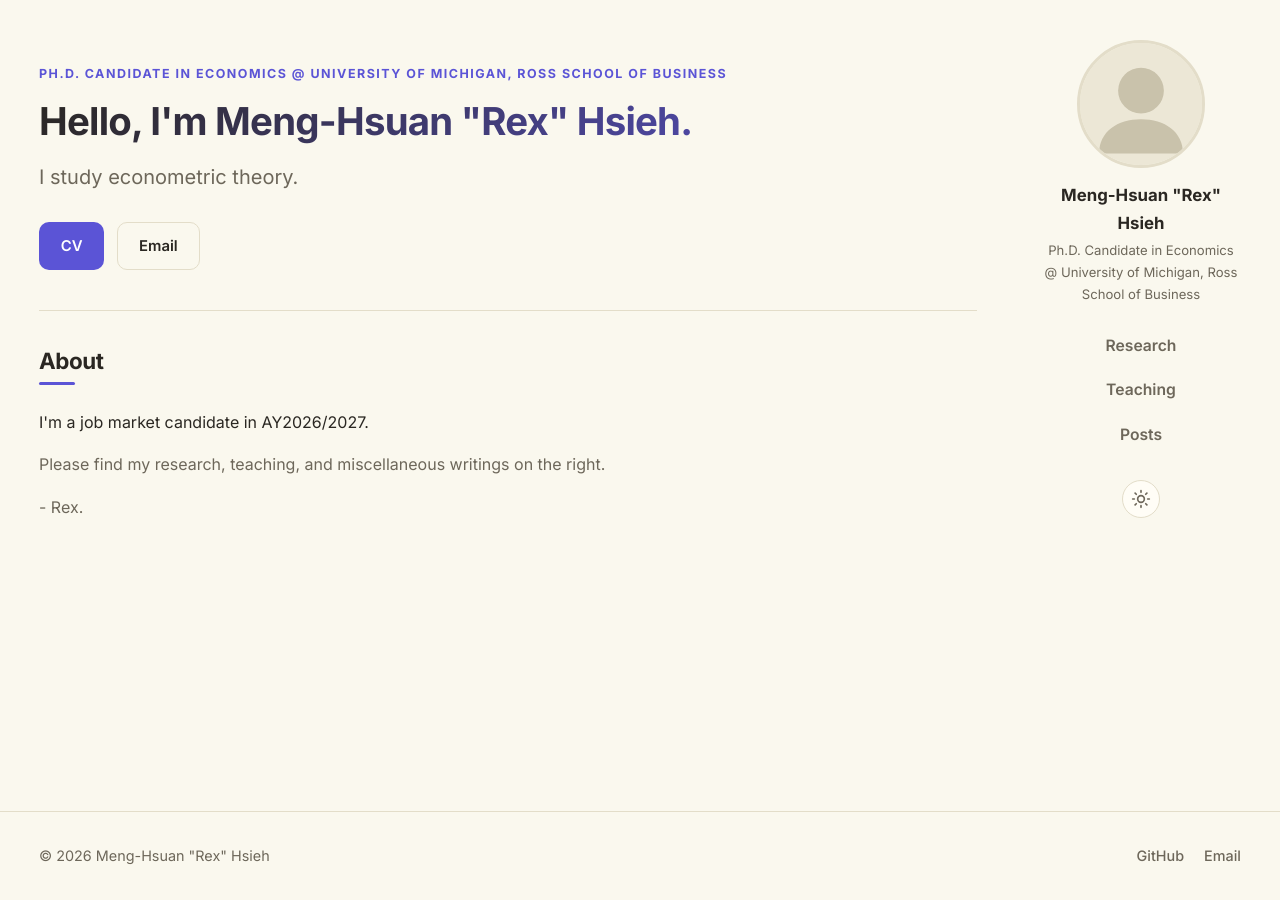
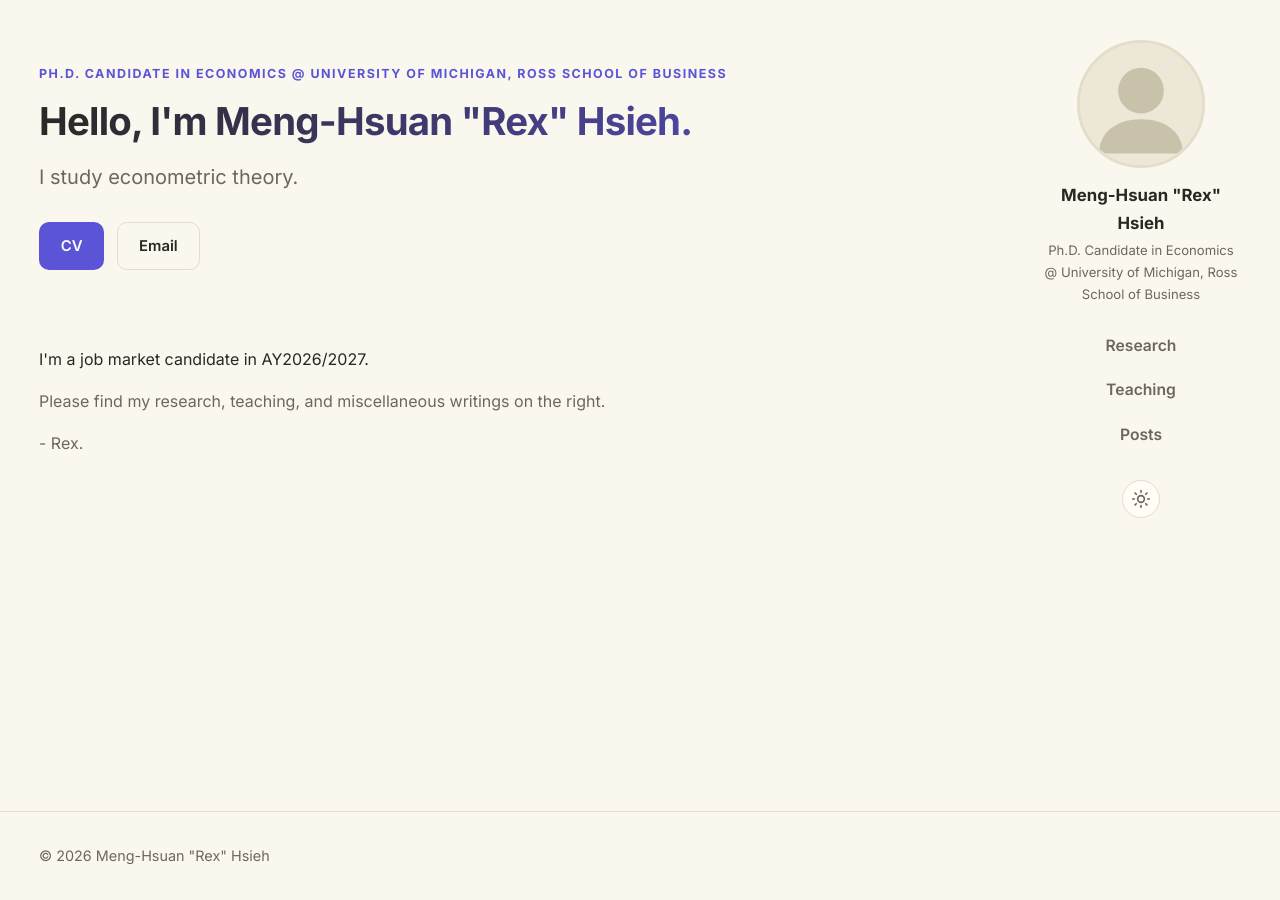
Before and after one commit to menghsuanrexhsieh/menghsuanrexhsieh.github.io, a Jekyll site: the page built from index.html, in a window 1280 px wide. Built offline with Jekyll 4.4.1, drawn with Linux system fonts in a browser that asks for light colours.

Commit message:
Trim footer social links and front-page/research chrome
Remove the footer social block (only GitHub and Email rendered; LinkedIn
and Twitter were already blank), the Research page subtitle, and the
"About" heading on the front page. Split the .section / .cv-section rule
so the front page's section no longer draws a top divider; .cv-section
keeps its dividers.

```diff
--- a/_includes/footer.html
+++ b/_includes/footer.html
@@ -1,20 +1,5 @@
 <footer class="footer">
   <div class="container footer__inner">
     <p class="footer__copy">&copy; {{ 'now' | date: "%Y" }} {{ site.author }}</p>
-
-    <div class="footer__social">
-      {% if site.social.github != "" %}
-        <a href="https://github.com/{{ site.social.github }}" aria-label="GitHub" rel="me noopener" target="_blank">GitHub</a>
-      {% endif %}
-      {% if site.social.linkedin != "" %}
-        <a href="https://www.linkedin.com/in/{{ site.social.linkedin }}" aria-label="LinkedIn" rel="me noopener" target="_blank">LinkedIn</a>
-      {% endif %}
-      {% if site.social.twitter != "" %}
-        <a href="https://twitter.com/{{ site.social.twitter }}" aria-label="Twitter" rel="me noopener" target="_blank">Twitter</a>
-      {% endif %}
-      {% if site.social.email != "" %}
-        <a href="mailto:{{ site.social.email }}" aria-label="Email">Email</a>
-      {% endif %}
-    </div>
   </div>
 </footer>
--- a/assets/css/main.css
+++ b/assets/css/main.css
@@ -251,8 +251,9 @@ code {
 .page-head h1 { font-size: clamp(1.7rem, 4vw, 2.2rem); margin: 0 0 0.35rem; }
 .page-head__sub { color: var(--text-muted); margin: 0; font-size: 0.95rem; }
 
-.section, .cv-section { padding: 2.25rem 0; border-top: 1px solid var(--border); }
-.section:first-of-type, .hero { border-top: 0; }
+.section { padding: 2.25rem 0; }
+.cv-section { padding: 2.25rem 0; border-top: 1px solid var(--border); }
+.hero { border-top: 0; }
 .section__title { font-size: 1.4rem; margin: 0 0 1.5rem; display: inline-block; }
 .section__title::after {
   content: "";
--- a/index.html
+++ b/index.html
@@ -14,7 +14,6 @@ title: Home
 </section>
 
 <section class="section">
-  <h2 class="section__title">About</h2>
   <div class="about__bio">
     <p>
       I'm a job market candidate in AY2026/2027.
--- a/research.html
+++ b/research.html
@@ -6,7 +6,6 @@ permalink: /research/
 
 <header class="page-head">
   <h1>Research</h1>
-  <p class="page-head__sub">Publications, working papers, and work in progress.</p>
 </header>
 
 <section class="cv-section">
```
